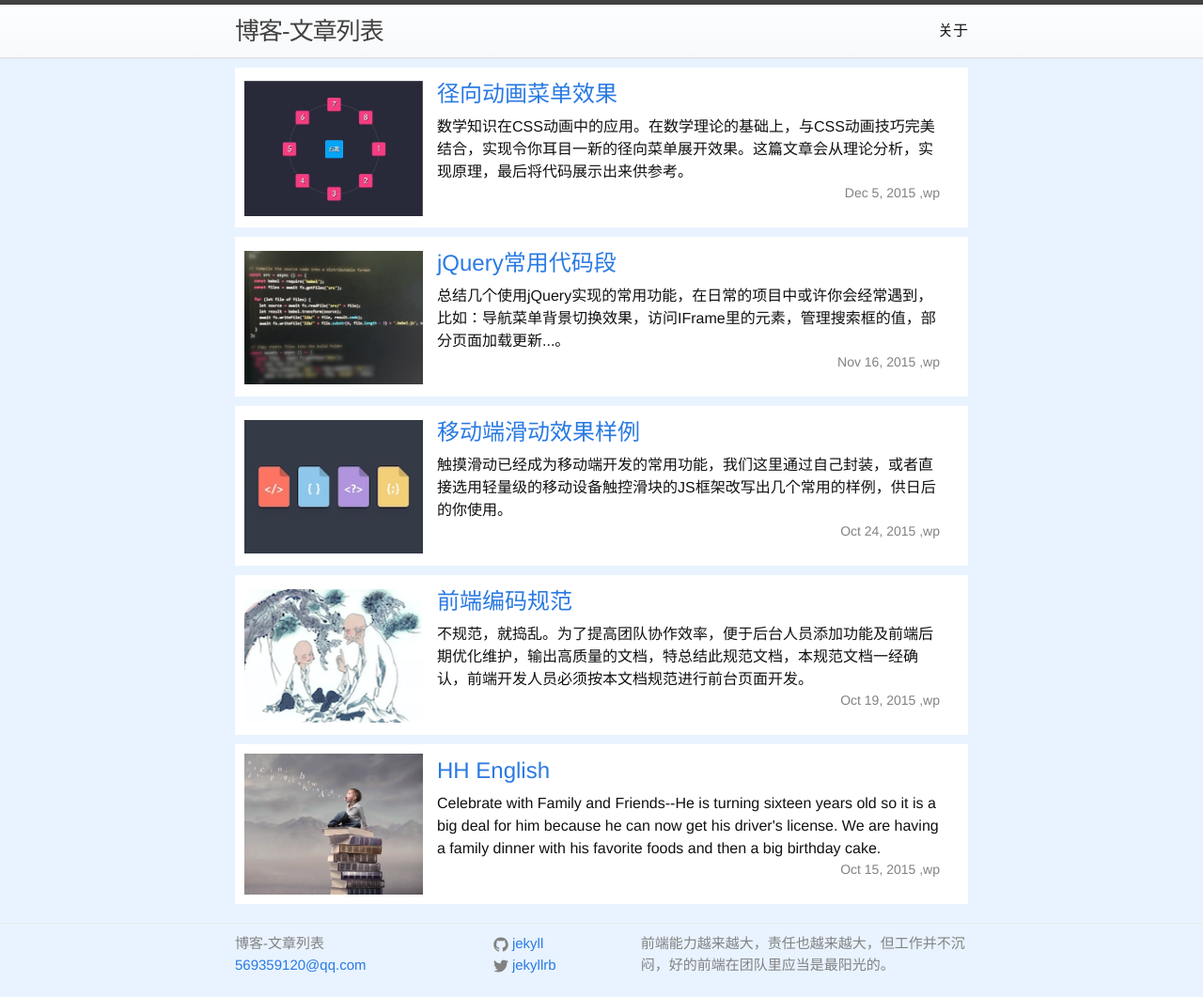
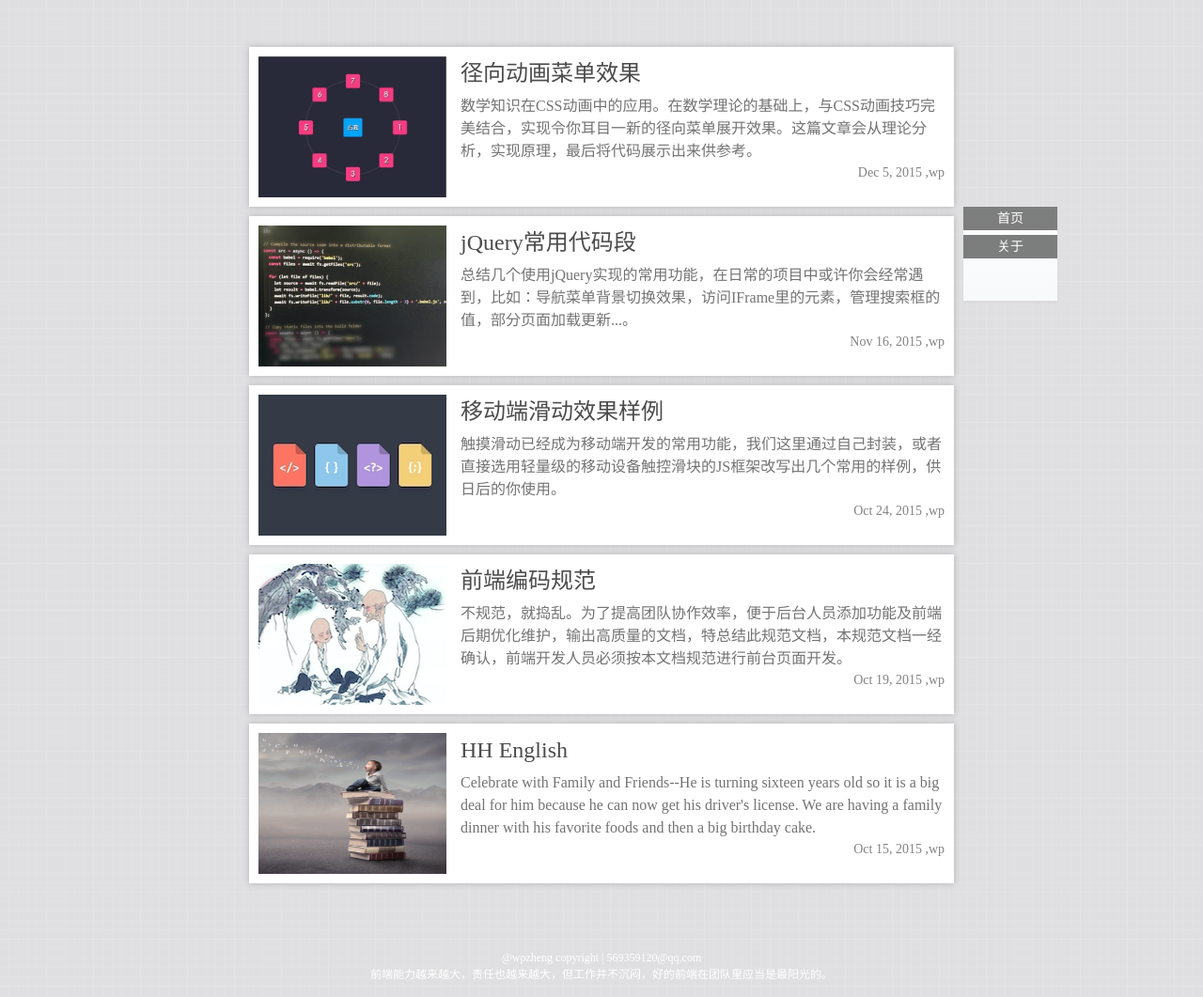
Before and after one commit to wenpingzheng/wenpingzheng.github.io, a Jekyll site: the page built from index.html, in a window 1280 px wide. Shown: the whole page at 94% size. Built offline with Jekyll 4.4.1, drawn with Linux system fonts in a browser that asks for light colours.

Commit message:
update config article

```diff
--- a/_config.yml
+++ b/_config.yml
@@ -1,5 +1,5 @@
 # Site settings
-title: 博客-文章列表
+title: 首页
 email: 569359120@qq.com
 description: > # this means to ignore newlines until "baseurl:"
   前端能力越来越大，责任也越来越大，但工作并不沉闷，好的前端在团队里应当是最阳光的。
--- a/_includes/footer.html
+++ b/_includes/footer.html
@@ -7,47 +7,17 @@
     <div class="footer-col-wrapper">
       <div class="footer-col  footer-col-1">
         <ul class="contact-list">
-          <li>{{ site.title }}</li>
-          <li><a href="mailto:{{ site.email }}">{{ site.email }}</a></li>
+          <li>@wpzheng copyright&nbsp;|&nbsp;<a href="mailto:{{ site.email }}">{{ site.email }}</a></li>
+          <li>{{ site.description }}</li>
         </ul>
       </div>
 
-      <div class="footer-col  footer-col-2">
-        <ul class="social-media-list">
-          {% if site.github_username %}
-          <li>
-            <a href="https://github.com/{{ site.github_username }}">
-              <span class="icon  icon--github">
-                <svg viewBox="0 0 16 16">
-                  <path fill="#828282" d="M7.999,0.431c-4.285,0-7.76,3.474-7.76,7.761 c0,3.428,2.223,6.337,5.307,7.363c0.388,0.071,0.53-0.168,0.53-0.374c0-0.184-0.007-0.672-0.01-1.32 c-2.159,0.469-2.614-1.04-2.614-1.04c-0.353-0.896-0.862-1.135-0.862-1.135c-0.705-0.481,0.053-0.472,0.053-0.472 c0.779,0.055,1.189,0.8,1.189,0.8c0.692,1.186,1.816,0.843,2.258,0.645c0.071-0.502,0.271-0.843,0.493-1.037 C4.86,11.425,3.049,10.76,3.049,7.786c0-0.847,0.302-1.54,0.799-2.082C3.768,5.507,3.501,4.718,3.924,3.65 c0,0,0.652-0.209,2.134,0.796C6.677,4.273,7.34,4.187,8,4.184c0.659,0.003,1.323,0.089,1.943,0.261 c1.482-1.004,2.132-0.796,2.132-0.796c0.423,1.068,0.157,1.857,0.077,2.054c0.497,0.542,0.798,1.235,0.798,2.082 c0,2.981-1.814,3.637-3.543,3.829c0.279,0.24,0.527,0.713,0.527,1.437c0,1.037-0.01,1.874-0.01,2.129 c0,0.208,0.14,0.449,0.534,0.373c3.081-1.028,5.302-3.935,5.302-7.362C15.76,3.906,12.285,0.431,7.999,0.431z"/>
-                </svg>
-              </span>
 
-              <span class="username">{{ site.github_username }}</span>
-            </a>
-          </li>
-          {% endif %}
-
-          {% if site.twitter_username %}
-          <li>
-            <a href="https://twitter.com/{{ site.twitter_username }}">
-              <span class="icon  icon--twitter">
-                <svg viewBox="0 0 16 16">
-                  <path fill="#828282" d="M15.969,3.058c-0.586,0.26-1.217,0.436-1.878,0.515c0.675-0.405,1.194-1.045,1.438-1.809
-                  c-0.632,0.375-1.332,0.647-2.076,0.793c-0.596-0.636-1.446-1.033-2.387-1.033c-1.806,0-3.27,1.464-3.27,3.27 c0,0.256,0.029,0.506,0.085,0.745C5.163,5.404,2.753,4.102,1.14,2.124C0.859,2.607,0.698,3.168,0.698,3.767 c0,1.134,0.577,2.135,1.455,2.722C1.616,6.472,1.112,6.325,0.671,6.08c0,0.014,0,0.027,0,0.041c0,1.584,1.127,2.906,2.623,3.206 C3.02,9.402,2.731,9.442,2.433,9.442c-0.211,0-0.416-0.021-0.615-0.059c0.416,1.299,1.624,2.245,3.055,2.271 c-1.119,0.877-2.529,1.4-4.061,1.4c-0.264,0-0.524-0.015-0.78-0.046c1.447,0.928,3.166,1.469,5.013,1.469 c6.015,0,9.304-4.983,9.304-9.304c0-0.142-0.003-0.283-0.009-0.423C14.976,4.29,15.531,3.714,15.969,3.058z"/>
-                </svg>
-              </span>
-
-              <span class="username">{{ site.twitter_username }}</span>
-            </a>
-          </li>
-          {% endif %}
-        </ul>
+    <!--
+      <div class="footer-col  footer-col-3">
+        <p class="text"></p>
       </div>
-
-      <div class="footer-col  footer-col-3">
-        <p class="text">{{ site.description }}</p>
-      </div>
+    -->
     </div>
 
   </div>
--- a/_includes/header.html
+++ b/_includes/header.html
@@ -1,27 +1,14 @@
 <header class="site-header">
+    <a class="site-title" href="{{ site.baseurl }}/">首页</a>
+    <!-- <div class="site-nav">
+      <div class="trigger"> -->
+    {% for page in site.pages %}
+    {% if page.title %}
+    <a class="page-link" href="{{ page.url | prepend: site.baseurl }}">{{ page.title }}</a>
+    {% endif %}
+    {% endfor %}
+     <!--</div>
+    </div> -->
 
-  <div class="wrapper">
-
-    <a class="site-title" href="{{ site.baseurl }}/">{{ site.title }}</a>
-
-    <nav class="site-nav">
-      <a href="#" class="menu-icon">
-        <svg viewBox="0 0 18 15">
-          <path fill="#424242" d="M18,1.484c0,0.82-0.665,1.484-1.484,1.484H1.484C0.665,2.969,0,2.304,0,1.484l0,0C0,0.665,0.665,0,1.484,0 h15.031C17.335,0,18,0.665,18,1.484L18,1.484z"/>
-          <path fill="#424242" d="M18,7.516C18,8.335,17.335,9,16.516,9H1.484C0.665,9,0,8.335,0,7.516l0,0c0-0.82,0.665-1.484,1.484-1.484 h15.031C17.335,6.031,18,6.696,18,7.516L18,7.516z"/>
-          <path fill="#424242" d="M18,13.516C18,14.335,17.335,15,16.516,15H1.484C0.665,15,0,14.335,0,13.516l0,0 c0-0.82,0.665-1.484,1.484-1.484h15.031C17.335,12.031,18,12.696,18,13.516L18,13.516z"/>
-        </svg>
-      </a>
-
-      <div class="trigger">
-        {% for page in site.pages %}
-          {% if page.title %}
-          <a class="page-link" href="{{ page.url | prepend: site.baseurl }}">{{ page.title }}</a>
-          {% endif %}
-        {% endfor %}
-      </div>
-    </nav>
-
-  </div>
 
 </header>
--- a/_sass/_base.scss
+++ b/_sass/_base.scss
@@ -20,6 +20,7 @@ body {
     font-weight: 300;
     color: $text-color;
     background-color: $background-color;
+    background-image: $background-img;
     -webkit-text-size-adjust: 100%;
 }
 
@@ -154,8 +155,9 @@ pre {
  * Wrapper
  */
 .wrapper {
-    max-width: -webkit-calc(#{$content-width} - (#{$spacing-unit} * 2));
-    max-width:         calc(#{$content-width} - (#{$spacing-unit} * 2));
+    // max-width: -webkit-calc(#{$content-width} - (#{$spacing-unit} * 2));
+    // max-width:         calc(#{$content-width} - (#{$spacing-unit} * 2));
+    width:750px;
     margin-right: auto;
     margin-left: auto;
     padding-right: $spacing-unit;
@@ -197,8 +199,6 @@ pre {
         height: 16px;
         vertical-align: middle;
 
-        path {
-            fill: $grey-color;
-        }
+
     }
 }
--- a/_sass/_layout.scss
+++ b/_sass/_layout.scss
@@ -2,26 +2,43 @@
  * Site header
  */
 .site-header {
-    border-top: 5px solid $grey-color-dark;
-    min-height: 56px;
-    position: relative;
-    text-shadow: 0 1px 0 #FFF;
+    width:100px;
+    height:100px;
+    position: fixed;
+    top:220px;
+    left:50%;
+    margin-left:385px;
+    // text-shadow: 0 1px 0 #FFF;
     border-bottom: 1px solid #DEDDDF;
     box-shadow: 0 1px 2px rgba(0,0,0,.04),inset 0 1px 0 #FFF;
-    background-color: #fbfcfd;
     background-image: -webkit-gradient(linear,0 0,0 100%,from(#fcfdfe),to(#f8f9fa));
     background-image: -webkit-linear-gradient(top,#fcfdfe,#f8f9fa);
     background-image: -moz-linear-gradient(top,#fcfdfe,#f8f9fa);
     background-image: linear-gradient(top,#fcfdfe,#f8f9fa);
     background-repeat: repeat-x;
+    text-align:center;
+    a{
+        display:block;
+        color:#fff;
+        height:25px;
+        line-height: 25px;
+        font-size:14px;
+        background:rgba(0,0,0,.5);
+        margin-bottom:5px;
+    }
+    a:hover{
+        text-decoration: none;
+        background:rgba(0,0,0,1);
+    }
 }
 
+
+/*
 .site-title {
-    font-size: 26px;
-    line-height: 56px;
+    font-size: 16px;
+    line-height: 16px;
     letter-spacing: -1px;
     margin-bottom: 0;
-    float: left;
     &,
     &:visited {
         color: $grey-color-dark;
@@ -29,7 +46,6 @@
 }
 
 .site-nav {
-    float: right;
     line-height: 56px;
     .menu-icon {
         display: none;
@@ -37,8 +53,6 @@
     .page-link {
         color: $text-color;
         line-height: $base-line-height;
-
-        // Gaps between nav items, but not on the first one
         &:not(:first-child) {
             margin-left: 20px;
         }
@@ -88,14 +102,14 @@
         }
     }
 }
-
+*/
 
 
 /**
  * Site footer
  */
 .site-footer {
-    border-top: 1px solid $grey-color-light;
+    /*border-top: 1px solid $grey-color-light;*/
     padding: $spacing-unit 0;
 }
 
@@ -111,21 +125,25 @@
 }
 
 .footer-col-wrapper {
-    font-size: 15px;
-    color: $grey-color;
-    margin-left: -$spacing-unit / 2;
+    font-size: 12px;
+    color: #fff;
     @extend %clearfix;
+    text-align:center;
+    a{
+        color:#fff;
+    }
 }
 
 .footer-col {
-    float: left;
-    margin-bottom: $spacing-unit / 2;
-    padding-left: $spacing-unit / 2;
+    // float: left;
+    // text-align:left;
+    // margin-bottom: $spacing-unit / 2;
+    // padding-left: $spacing-unit / 2;
 }
 
 .footer-col-1 {
-    width: -webkit-calc(35% - (#{$spacing-unit} / 2));
-    width:         calc(35% - (#{$spacing-unit} / 2));
+   // width: -webkit-calc(35% - (#{$spacing-unit} / 2));
+    //width:         calc(35% - (#{$spacing-unit} / 2));
 }
 
 .footer-col-2 {
@@ -165,9 +183,17 @@
  * Page content
  */
 .page-content {
-    padding: $spacing-unit 0;
+    padding: 50px 0;
     img{
         width:300px;
+    }
+    .post{
+        background:#fff;
+        padding:10px;
+        -webkit-box-shadow:0 0 7px 0 rgba(0, 0, 0, 0.2);
+           -moz-box-shadow:0 0 7px 0 rgba(0, 0, 0, 0.2);
+             -o-box-shadow:0 0 7px 0 rgba(0, 0, 0, 0.2);
+                box-shadow:0 0 7px 0 rgba(0, 0, 0, 0.2);
     }
 }
 
@@ -183,16 +209,46 @@
         margin-bottom: $spacing-unit;
         background:#fff;
         padding:10px;
+        -webkit-box-shadow:0 0 7px 0 rgba(0, 0, 0, 0.2);
+           -moz-box-shadow:0 0 7px 0 rgba(0, 0, 0, 0.2);
+             -o-box-shadow:0 0 7px 0 rgba(0, 0, 0, 0.2);
+                box-shadow:0 0 7px 0 rgba(0, 0, 0, 0.2);
+        h2{
+            a{
+                color:#4c4c4c;
+                &:hover{
+                    color:#828d95;
+                    text-decoration: none;
+                }
+            -webkit-transition-property: background-color, color;
+            -webkit-transition-duration: .4s, .5s;
+            -webkit-transition-timing-function: ease, ease;
+            -moz-transition-property: background-color, color;
+            -moz-transition-duration: .4s, .5s;
+            -moz-transition-timing-function: ease, ease;
+            -ms-transition-property: background-color, color;
+            -ms-transition-duration: .4s, .5s;
+            -ms-transition-timing-function: ease, ease;
+            -o-transition-property: background-color, color;
+            -o-transition-duration: .4s, .5s;
+            -o-transition-timing-function: ease, ease;
+            transition-property: background-color, color;
+            transition-duration: .4s, .5s;
+            transition-timing-function: ease, ease;
+            }
+
+        }
         .post-img{
             display:block;
-            width:190px;
+            width:200px;
             height:150px;
-            line-height:150px;
             background:$background-img-color;
             float:left;
             margin-right:$img-right;
             overflow:hidden;
             img{
+                width:200px;
+                height:150px;
                 -webkit-transition: all .25s linear .1s;
                    -moz-transition: all .25s linear .1s;
                     -ms-transition: all .25s linear .1s;
@@ -209,8 +265,8 @@
         }
         .post-text{
             float:left;
-            width:535px;
-            .post-intro{margin-bottom:0;}
+            width:515px;
+            .post-intro{margin-bottom:0;color:#737373;}
         }
         &:hover{
             //background:$first-bgcolor;
--- a/css/main.scss
+++ b/css/main.scss
@@ -6,7 +6,7 @@
 
 
 // Our variables
-$base-font-family: Microsoft yahei, Helvetica, Arial, sans-serif;
+$base-font-family: "Hiragino Sans GB","Microsoft YaHei",simsun;
 $base-font-size:   16px;
 $small-font-size:  $base-font-size * 0.875;
 $base-line-height: 1.5;
@@ -14,7 +14,8 @@ $base-line-height: 1.5;
 $spacing-unit:     10px;
 
 $text-color:       #111;
-$background-color: #E8F3FF;
+$background-img:url(../assets/images/bg.png);
+$background-color: #dfdfe1;
 $brand-color:      #2a7ae2;
 $background-img-color:#fff ;
 
```
Also changed, not shown: assets/images/bg.png (added).
